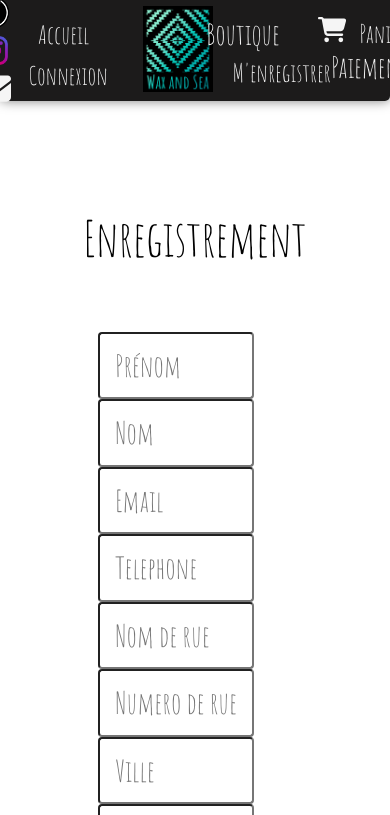
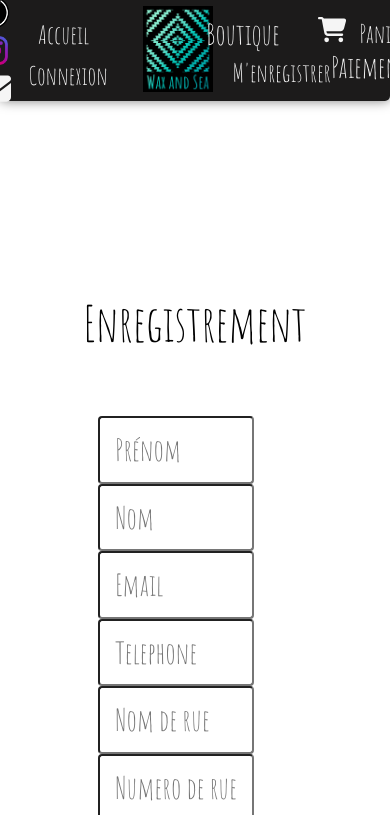
Before and after one commit to tristanlaulanie/waxandsea-front-dashboard, a React (Create React App) app: page /enregistrement in a window 390 px wide. Shown: the top 815 px of the page. Built offline with nearby package versions, Linux system fonts and the light colour scheme.

Commit message:
Enregistrement:FullResponsive

```diff
--- a/src/components/Enregistrement/Enregistrement.css
+++ b/src/components/Enregistrement/Enregistrement.css
@@ -11,7 +11,7 @@
     flex-direction: column;
     justify-content: center;
     align-items: center;
-    height: 100vh;
+    height: 120vh;
     font-family: 'Amatic SC', cursive;
 }
 
--- a/src/components/Enregistrement/index.js
+++ b/src/components/Enregistrement/index.js
@@ -1,5 +1,6 @@
 import React, { useState } from "react";
 import "./Enregistrement.css";
+import "./EnregistrementResponsive.css";
 
 function Enregistrement() {
   // États pour stocker la valeur des champs
```
Also changed, not shown: src/components/Enregistrement/EnregistrementResponsive.css (added).
